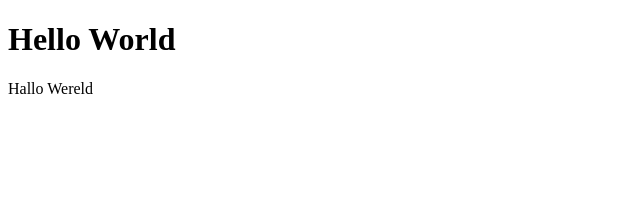
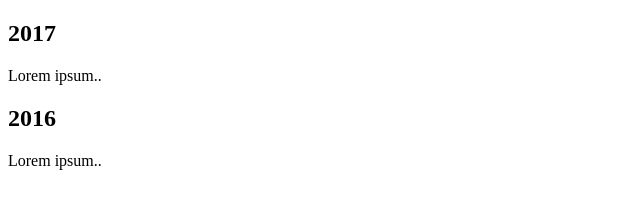
Before and after one commit to QuintenVervynck/quintenvervynck.github.io, a plain HTML site: page index.html in a window 1280 px wide. Shown: the whole page, without its empty margins (0-640 px from the left). Drawn offline with Linux system fonts and the light colour scheme.

Commit message:
Update index.html

```diff
--- a/index.html
+++ b/index.html
@@ -1,7 +1,19 @@
 <!DOCTYPE html>
 <html>
 <body>
-<h1>Hello World</h1>
-<p>Hallo Wereld</p>
+<div class="timeline">
+  <div class="container left">
+    <div class="content">
+      <h2>2017</h2>
+      <p>Lorem ipsum..</p>
+    </div>
+  </div>
+  <div class="container right">
+    <div class="content">
+      <h2>2016</h2>
+      <p>Lorem ipsum..</p>
+    </div>
+  </div>
+</div>
 </body>
 </html>
```
